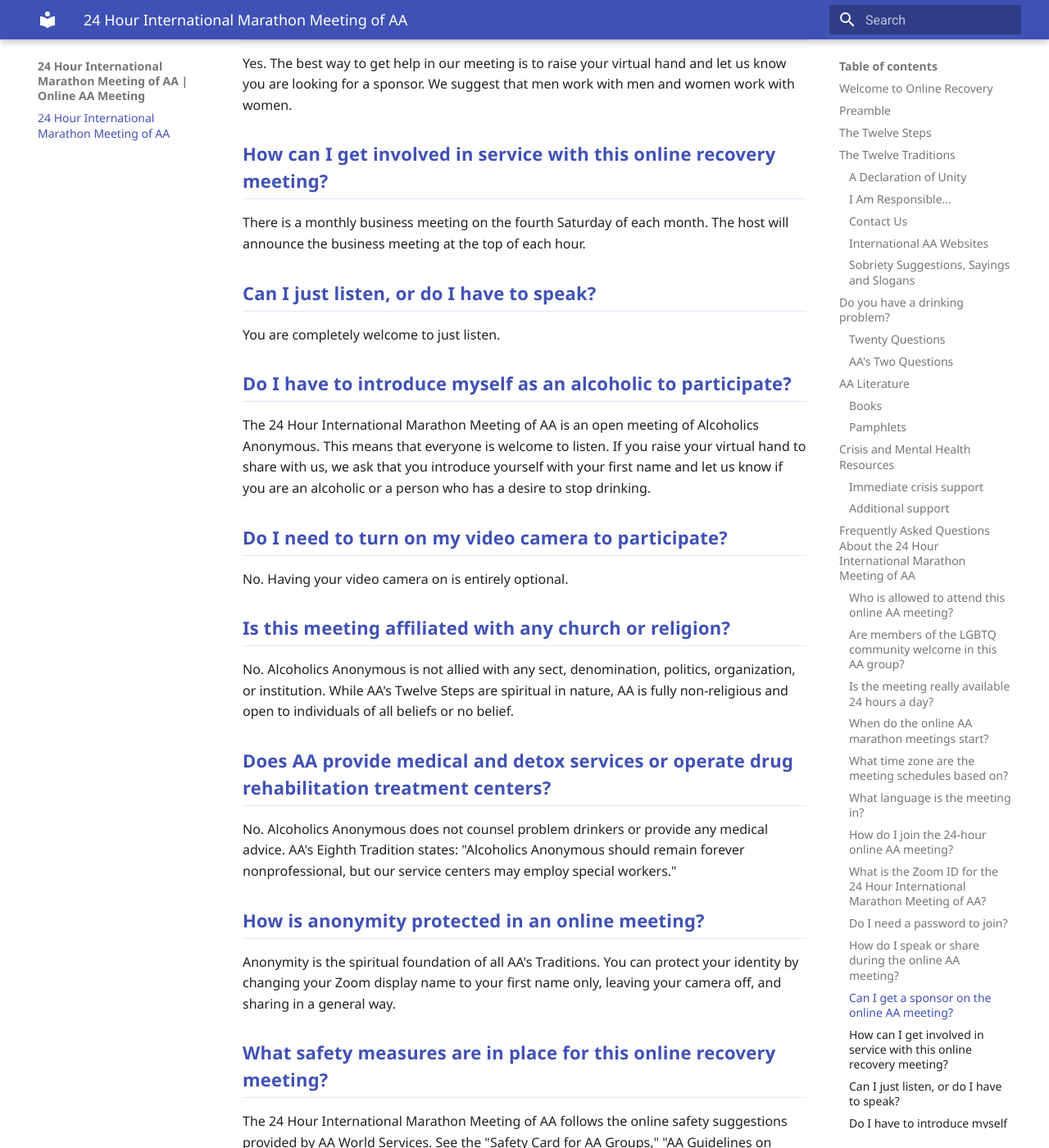
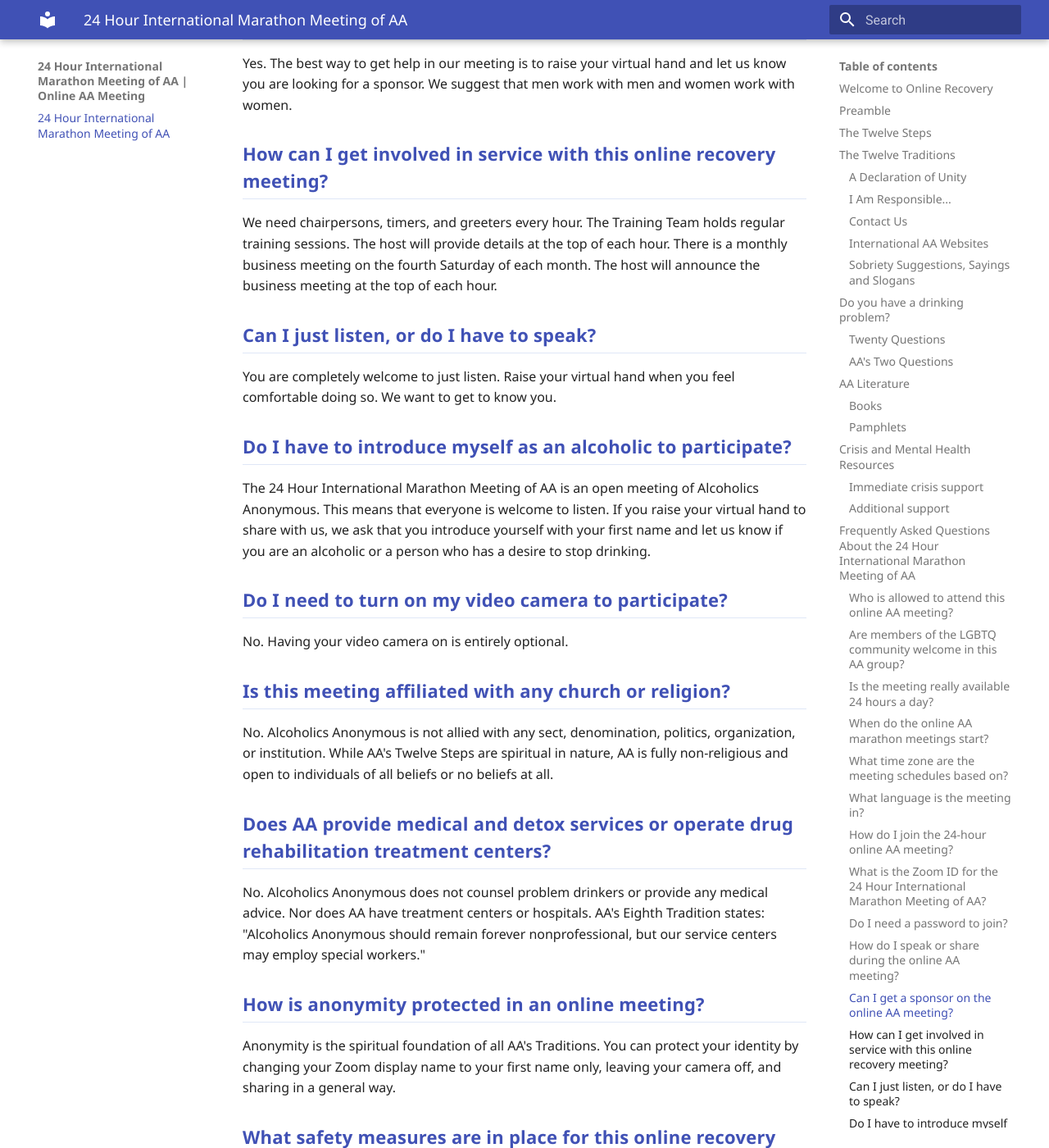
Before and after one commit to meetings03/24hourmeeting, an MkDocs documentation site: the page built from docs/index.md, in a window 1280 px wide and 1400 px high, scrolled down 10740 px. Shown: the whole window at 82% size. Built offline with MkDocs 1.6.1 and Material for MkDocs 9.7.7, drawn with Linux system fonts in a browser that asks for light colours; some of the changed text lies outside the part shown.

Commit message:
Publish SEO and resource updates

```diff
--- a/docs/index.md
+++ b/docs/index.md
@@ -6,14 +6,14 @@
   <img src="images/sobrietyneversleeps_Logo.jpg" alt="24 Hour International Marathon Meeting of AA logo" class="hero-logo" width="100%" />
 </div>
 
-<a id="join-meeting" class="join-button" href="https://zoom.com/j/2923712604" target="_blank" rel="noopener" style="display: inline-block; margin: 0 0 1.5rem 0;">Join Online AA Meeting</a>
+<a id="join-meeting" class="join-button" href="https://zoom.us/j/2923712604" target="_blank" rel="noopener" style="display: inline-block; margin: 0 0 1.5rem 0;">Join Online AA Meeting</a>
 
 <div class="hero-card">
   <div class="logo-area" aria-label="Logo placeholder">
     <img src="images/Logo_247_7.30.2026.jpg" alt="Help 24/7 online meeting logo" class="hero-logo" width="100%" />
   </div>
   <p class="hero-copy">The 24 Hour International Marathon Meeting of AA is a continuous online Alcoholics Anonymous meeting available worldwide around the clock. A fresh meeting with a new AA topic begins at the top of each hour. We are an open meeting, and anyone with a desire to stop drinking is welcome to participate. Join anytime using Zoom Meeting ID <strong>292 371 2604</strong>.</p>
-  <p class="hero-copy">Our online meeting has been running nonstop since April 20, 2020. It began at the start of the Covid pandemic when two newcomers from New Zealand with cell phones realized they needed fellowship with other alcoholics to stay sober. The 24 Hour International Marathon Meeting has carried AA’s message of hope and recovery across the world ever since.</p>
+  <p class="hero-copy">Our online meeting has been running nonstop since April 20, 2020. It began at the start of the COVID-19 pandemic when two newcomers from New Zealand with cell phones realized they needed fellowship with other alcoholics to stay sober. The 24 Hour International Marathon Meeting has carried AA’s message of hope and recovery across the world ever since.</p>
   <div class="triangle-logo-wrap">
     <img src="images/Triangle_logo.jpg" alt="Alcoholics Anonymous triangle logo" class="triangle-logo" />
   </div>
@@ -184,14 +184,14 @@
 
 ### Immediate crisis support
 
-- United States and Puerto Rico: 988 Suicide & Crisis Lifeline — call or text 988, or visit <span style="color: red;">988lifeline.org</span>
-- Canada: Talk Suicide Canada — call or text 45645, or visit <span style="color: red;">talksuicide.ca</span>
-- Canada: Wellness Together Canada — call 1-866-585-0455 or visit <span style="color: red;">wellness-together.ca</span>
-- United Kingdom: Samaritans — call 116 123 or visit <span style="color: red;">samaritans.org</span>
-- Australia: Lifeline Australia — call 13 11 14 or visit <span style="color: red;">lifeline.org.au</span>
-- New Zealand: Need to Talk? — call or text 1737 or visit <span style="color: red;">1737.org.nz</span>
+- United States and Puerto Rico: 988 Suicide & Crisis Lifeline — call or text 988, or visit [988lifeline.org](https://988lifeline.org)
+- Canada: Talk Suicide Canada — call or text 45645, or visit [talksuicide.ca](https://talksuicide.ca)
+- Canada: Wellness Together Canada — call 1-866-585-0455 or visit [wellness-together.ca](https://www.wellnesstogether.ca)
+- United Kingdom: Samaritans — call 116 123 or visit [samaritans.org](https://www.samaritans.org)
+- Australia: Lifeline Australia — call 13 11 14 or visit [lifeline.org.au](https://www.lifeline.org.au)
+- New Zealand: Need to Talk? — call or text 1737 or visit [1737.org.nz](https://1737.org.nz)
 - SAMHSA National Helpline (U.S.) — 1-800-662-HELP (4357) for treatment referrals and mental health or substance use support
-- Befrienders Worldwide — global directory of crisis support services: <span style="color: red;">befrienders.org</span>
+- Befrienders Worldwide — global directory of crisis support services: [befrienders.org](https://www.befrienders.org)
 
 ### Additional support
 
@@ -216,7 +216,7 @@
 
 ### When do the online AA marathon meetings start?
 
-A new meeting begins at the top each hour, running continuously 24 hours a day, 7 days a week, 365 days a year.
+A new meeting begins at the top of each hour, running continuously 24 hours a day, 7 days a week, 365 days a year.
 
 ### What time zone are the meeting schedules based on?
 
@@ -248,11 +248,11 @@
 
 ### How can I get involved in service with this online recovery meeting?
 
-There is a monthly business meeting on the fourth Saturday of each month. The host will announce the business meeting at the top of each hour.
+We need chairpersons, timers, and greeters every hour. The Training Team holds regular training sessions. The host will provide details at the top of each hour. There is a monthly business meeting on the fourth Saturday of each month. The host will announce the business meeting at the top of each hour.
 
 ### Can I just listen, or do I have to speak?
 
-You are completely welcome to just listen.
+You are completely welcome to just listen. Raise your virtual hand when you feel comfortable doing so. We want to get to know you.
 
 ### Do I have to introduce myself as an alcoholic to participate?
 
@@ -264,11 +264,11 @@
 
 ### Is this meeting affiliated with any church or religion?
 
-No. Alcoholics Anonymous is not allied with any sect, denomination, politics, organization, or institution. While AA's Twelve Steps are spiritual in nature, AA is fully non-religious and open to individuals of all beliefs or no belief.
+No. Alcoholics Anonymous is not allied with any sect, denomination, politics, organization, or institution. While AA's Twelve Steps are spiritual in nature, AA is fully non-religious and open to individuals of all beliefs or no beliefs at all.
 
 ### Does AA provide medical and detox services or operate drug rehabilitation treatment centers?
 
-No. Alcoholics Anonymous does not counsel problem drinkers or provide any medical advice. AA's Eighth Tradition states: "Alcoholics Anonymous should remain forever nonprofessional, but our service centers may employ special workers."
+No. Alcoholics Anonymous does not counsel problem drinkers or provide any medical advice. Nor does AA have treatment centers or hospitals. AA's Eighth Tradition states: "Alcoholics Anonymous should remain forever nonprofessional, but our service centers may employ special workers."
 
 ### How is anonymity protected in an online meeting?
 
@@ -286,13 +286,13 @@
 
 The Second Tradition of Alcoholics Anonymous states: "For our group purpose there is but one ultimate authority--a loving God as He may express Himself in our group conscience. Our leaders are but trusted servants; they do not govern."
 
-### How long does each person speak in the online AA meeting?
+### How long does each person speak in this online AA meeting?
 
 Everyone who shares in the meeting gets five minutes to speak with a gentle reminder when there is one minute remaining.
 
-### Is this meeting only for people in one country?
+### Is this an American meeting?
 
-No. This is an international online AA meeting with participants from around the world.
+No. This is an international online AA meeting with participants from around the world. The meeting originated in New Zealand, but members are from around the world.
 
 ### Are there young people in this online recovery meeting?
 
@@ -304,7 +304,7 @@
 
 ### Can I speak about narcotics and other drugs?
 
-In keeping with our primary purpose of carrying the message to the alcoholic who still suffers, we ask that everyone who shares confine their discussion to their problem with alcohol.
+In keeping with our primary purpose of carrying the AA message to the alcoholic who still suffers, we ask that everyone who shares confine their discussion to their problem with alcohol.
 
 The long form of AA's Third Tradition states: "Our membership ought to include all who suffer from alcoholism. Hence we may refuse none who wish to recover. Nor ought AA membership ever depend upon money or conformity. Any two or three alcoholics gathered together for sobriety may call themselves an AA group, provided that, as a group, they have no other affiliation."
 
@@ -351,8 +351,8 @@
 
 #### Non-12-Step Recovery Programs for Addiction Recovery
 
-- **SMART Recovery**: Science-based mutual support program emphasizing self-management and evidence-based recovery tools. [https://smartrecovery.org](https://smartrecovery.org)
-- **Came to Believe Recovery**: Find your freedom from addiction. Join a community that has recovered from a variety of addictions. The program is committed to helping others break free from addiction through spiritual retreats, workshops, and virtual meetings. It emphasizes the Four Absolutes of Honesty, Purity, Unselfishness, and Love as taught by the Oxford Groups that influenced the AA pioneers. [https://cametobelieverecovery.uk](https://cametobelieverecovery.uk)
+- **SMART Recovery**: Secular mutual support program emphasizing self-management and evidence-based recovery tools. [https://smartrecovery.org](https://smartrecovery.org)
+- **Came to Believe Recovery**: Find your freedom from addiction. Join a community that has recovered from a variety of addictions. Came to Believe Recovery acknowledges the Christian influence of early AA. The program is committed to helping others break free from addiction through spiritual retreats, workshops, and virtual meetings. It emphasizes the Four Absolutes of Honesty, Purity, Unselfishness, and Love as taught by the Oxford Groups that influenced the AA pioneers. [https://cametobelieverecovery.uk](https://cametobelieverecovery.uk)
 - **LifeRing Secular Recovery**: Secular peer-to-peer support for addiction recovery. [https://lifering.org](https://lifering.org)
 - **Recovery Dharma**: Recovery program based on Buddhist principles and practices. [https://recoverydharma.org](https://recoverydharma.org)
 - **Women for Sobriety**: Recovery support organization focused on the unique needs of women. [https://womenforsobriety.org](https://womenforsobriety.org)
@@ -385,12 +385,12 @@
 - Facing fear
 - Handling resentment
 
-### Official AA Meeting Themes
+### Typical AA Meeting Themes
 
 - What is alcoholism?
-- The AA program of recovery
+- The AA Twelve-Step program of recovery
 - The AA Preamble
-- The AA Promises
+- The Ninth Step Promises
 - Sponsorship
 - Home group commitment
 - Anonymity
```
Also changed, not shown: other parts of docs/index.md (+1 -1 lines).
